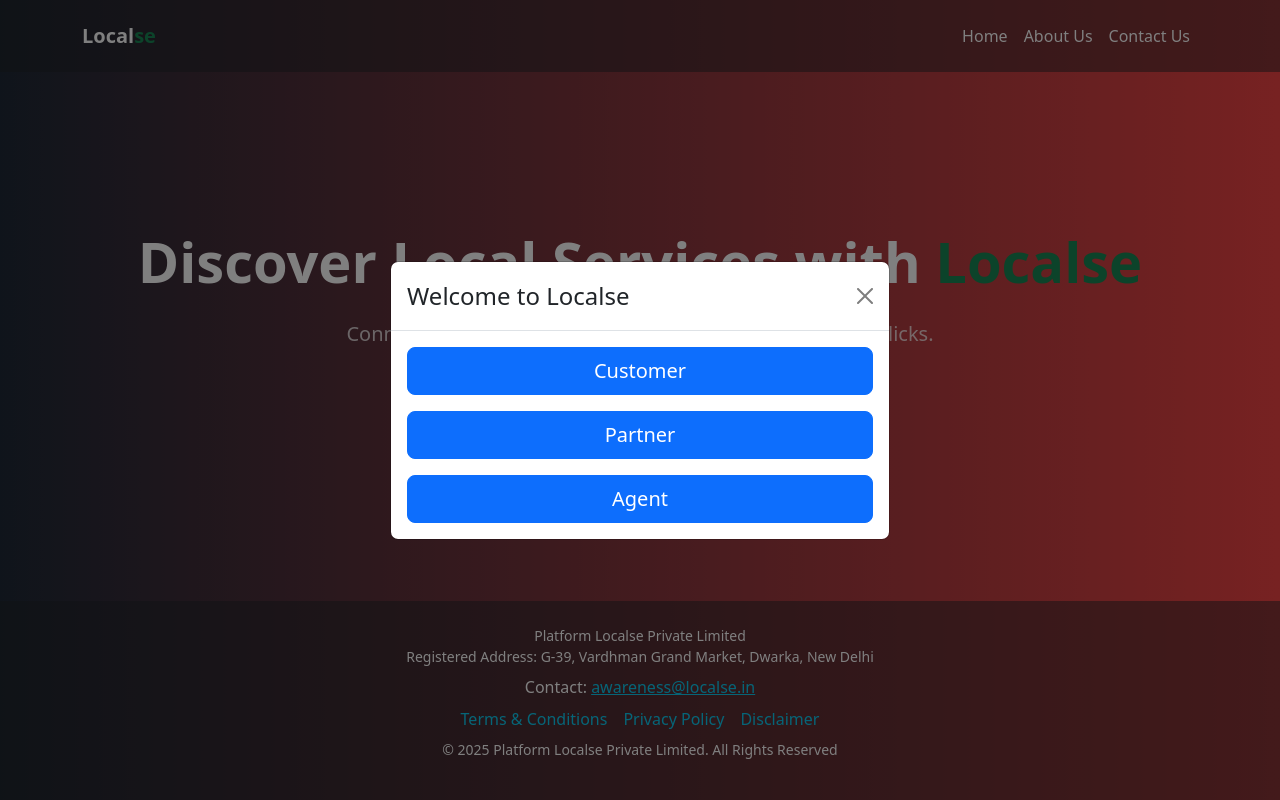
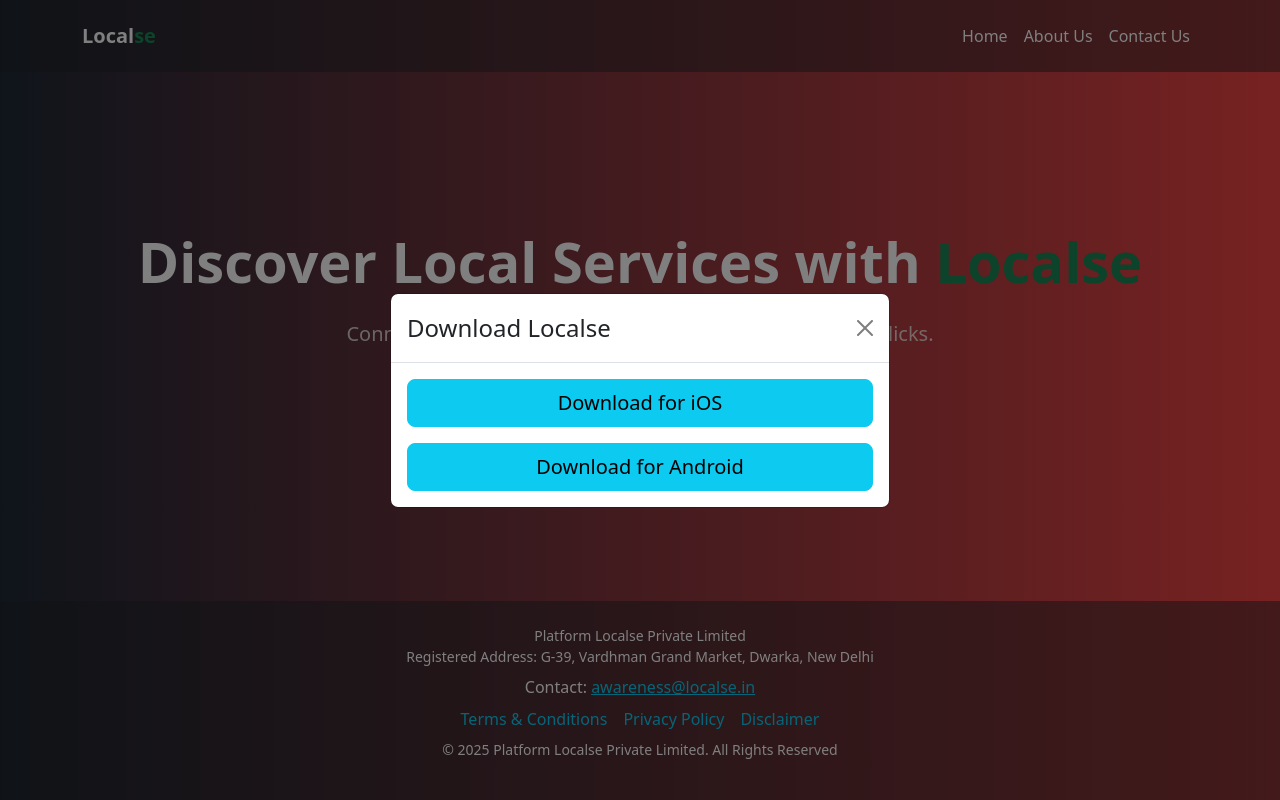
Before and after one commit to Jitendrasaini382/localseWebAppReact, a React (Create React App) app: page / in a window 1280 px wide. Both pictures are taken after a click on the button "Explore Localse". Built offline with nearby package versions, Linux system fonts and the light colour scheme.

Commit message:
add links for android and ios

```diff
--- a/src/pages/index.js
+++ b/src/pages/index.js
@@ -14,25 +14,20 @@
 // import 'bootstrap/dist/css/bootstrap.min.css';
 
 const HomePage = () => {
-  const [isPopupOpen, setPopupOpen] = useState(false);
-  const [isPlatformPopupOpen, setPlatformPopupOpen] = useState(false);
-  const [selectedUserType, setSelectedUserType] = useState(null);
-
-  const handleUserTypeSelect = (type) => {
-    setSelectedUserType(type);
-    setPopupOpen(false);
-    setPlatformPopupOpen(true);
-  };
+  const [isDownloadPopupOpen, setDownloadPopupOpen] = useState(false);
 
   const closePopup = () => {
-    setPopupOpen(false);
-    setPlatformPopupOpen(false);
-    setSelectedUserType(null);
+    setDownloadPopupOpen(false);
   };
 
   const handlePlatformDownload = (platform) => {
-    window.location.href = `/download-apps?platform=${platform}`;
+    if (platform === "android") {
+      window.location.href = "https://play.google.com/store/apps/details?id=com.localse";
+    } else if (platform === "ios") {
+      window.location.href = "https://apps.apple.com/in/app/localse/id6743470526";
+    }
   };
+
 
   return (
     <div
@@ -60,7 +55,7 @@
               variant="outline-light"
               size="lg"
               className="rounded-pill px-5"
-              onClick={() => setPopupOpen(true)}
+              onClick={() => setDownloadPopupOpen(true)}
             >
               Explore Localse
             </Button>
@@ -69,44 +64,12 @@
       </Container>
 
       {/* Footer */}
-     <Footer/>
+      <Footer />
 
-      {/* First Popup */}
-      <Modal show={isPopupOpen} onHide={closePopup} centered>
+      {/* Download Platform Popup */}
+      <Modal show={isDownloadPopupOpen} onHide={closePopup} centered>
         <Modal.Header closeButton>
-          <Modal.Title>Welcome to Localse</Modal.Title>
-        </Modal.Header>
-        <Modal.Body>
-          <div className="d-grid gap-3">
-            <Button
-              variant="primary"
-              size="lg"
-              onClick={() => handleUserTypeSelect("Customer")}
-            >
-              Customer
-            </Button>
-            <Button
-              variant="primary"
-              size="lg"
-              onClick={() => handleUserTypeSelect("Partner")}
-            >
-              Partner
-            </Button>
-            <Button
-              variant="primary"
-              size="lg"
-              onClick={() => handleUserTypeSelect("Agent")}
-            >
-              Agent
-            </Button>
-          </div>
-        </Modal.Body>
-      </Modal>
-
-      {/* Platform Download Popup */}
-      <Modal show={isPlatformPopupOpen} onHide={closePopup} centered>
-        <Modal.Header closeButton>
-          <Modal.Title>Download {selectedUserType} Platform</Modal.Title>
+          <Modal.Title>Download Localse</Modal.Title>
         </Modal.Header>
         <Modal.Body>
           <div className="d-grid gap-3">
```
